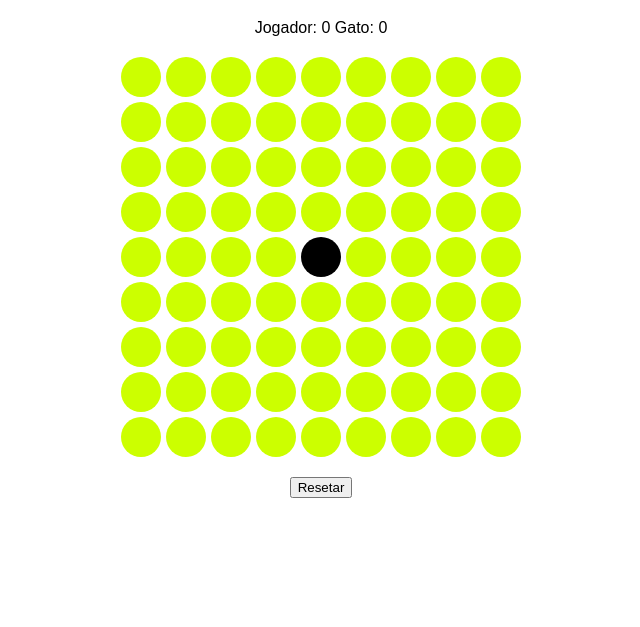
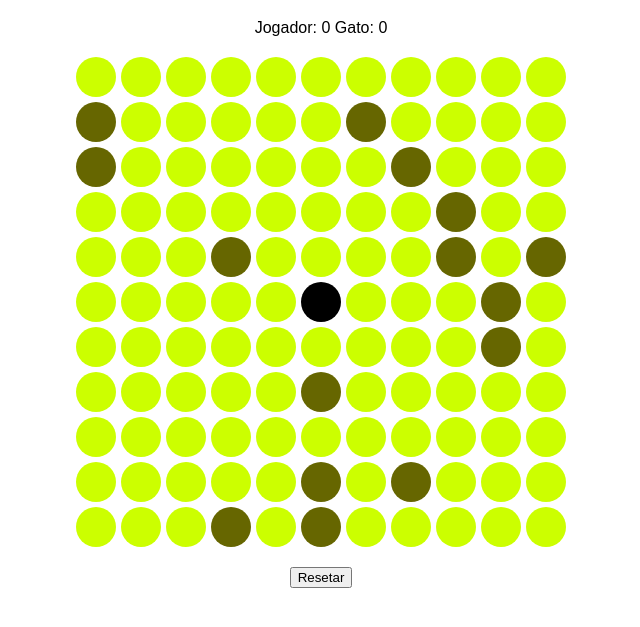
Before and after one commit to ViniciusCavalcantePequeno/chat-noir-JS, a plain HTML site: page index.html in a window 1280 px wide. Shown: the part 61-688 px from the top of the page, without its empty margins (319-959 px from the left). Drawn offline with Linux system fonts and the light colour scheme.

```diff
--- a/script.js
+++ b/script.js
@@ -1,5 +1,5 @@
-const size = 9;
-let catPos = { row: 4, col: 4 };
+const size = 11;
+let catPos = { row: 5, col: 5 };
 let playerScore = 0;
 let cpuScore = 0;
 
@@ -17,6 +17,7 @@
     }
   }
   updateCatPosition();
+  placeFences();
 }
 
 function updateCatPosition() {
@@ -37,10 +38,11 @@
 }
 
 function cpuMove() {
-  // Aqui você pode implementar um algoritmo mais inteligente (BFS, A*)
   const directions = [
     { r: -1, c: 0 }, { r: 1, c: 0 }, { r: 0, c: -1 }, { r: 0, c: 1 }
   ];
+
+
   for (const dir of directions) {
     const newRow = catPos.row + dir.r;
     const newCol = catPos.col + dir.c;
@@ -55,7 +57,6 @@
     }
   }
 
-  // Se não puder mover
   alert("Você venceu!");
   playerScore++;
   updateScore();
@@ -77,8 +78,26 @@
 }
 
 function resetGame() {
-  catPos = { row: 4, col: 4 };
+  catPos = { row: 5, col: 5 };
   createBoard();
 }
 
+function placeFences() {
+  const fenceCount = Math.floor(Math.random() * 7) + 9;
+  let placedFences = 0;
+
+  while (placedFences < fenceCount) {
+    const randomRow = Math.floor(Math.random() * size);
+    const randomCol = Math.floor(Math.random() * size);
+
+    if ((randomRow !== catPos.row || randomCol !== catPos.col) &&
+        !document.querySelector(`.cell[data-row="${randomRow}"][data-col="${randomCol}"]`).classList.contains("blocked")) {
+
+      const fenceCell = document.querySelector(`.cell[data-row="${randomRow}"][data-col="${randomCol}"]`);
+      fenceCell.classList.add("blocked");
+      placedFences++;
+    }
+  }
+}
+
 createBoard();
--- a/style.css
+++ b/style.css
@@ -5,7 +5,8 @@
 
 #game-board {
   display: grid;
-  grid-template-columns: repeat(9, 40px);
+  grid-template-columns: repeat(11, 40px); /* 11 colunas */
+  grid-template-rows: repeat(11, 40px); /* 11 linhas */
   justify-content: center;
   gap: 5px;
   margin: 20px auto;
```
